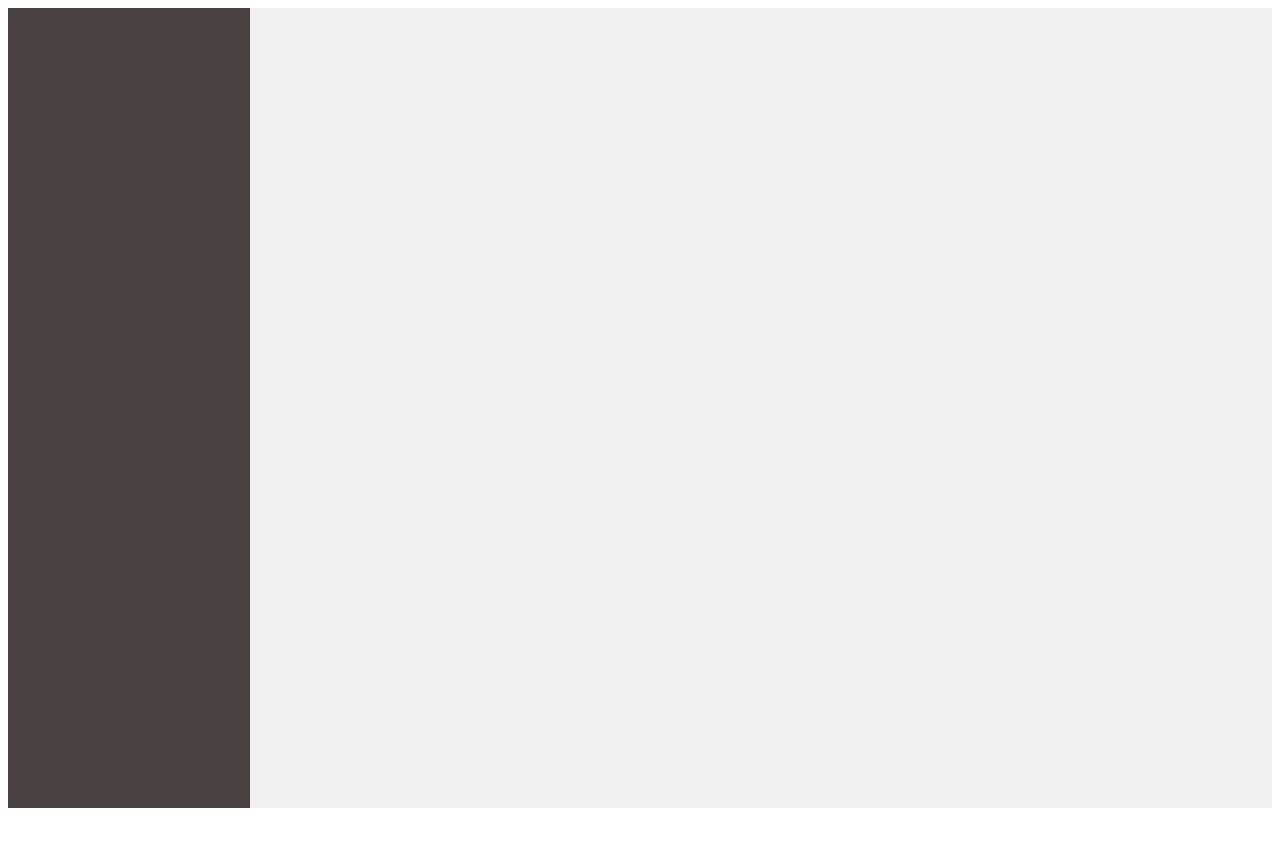
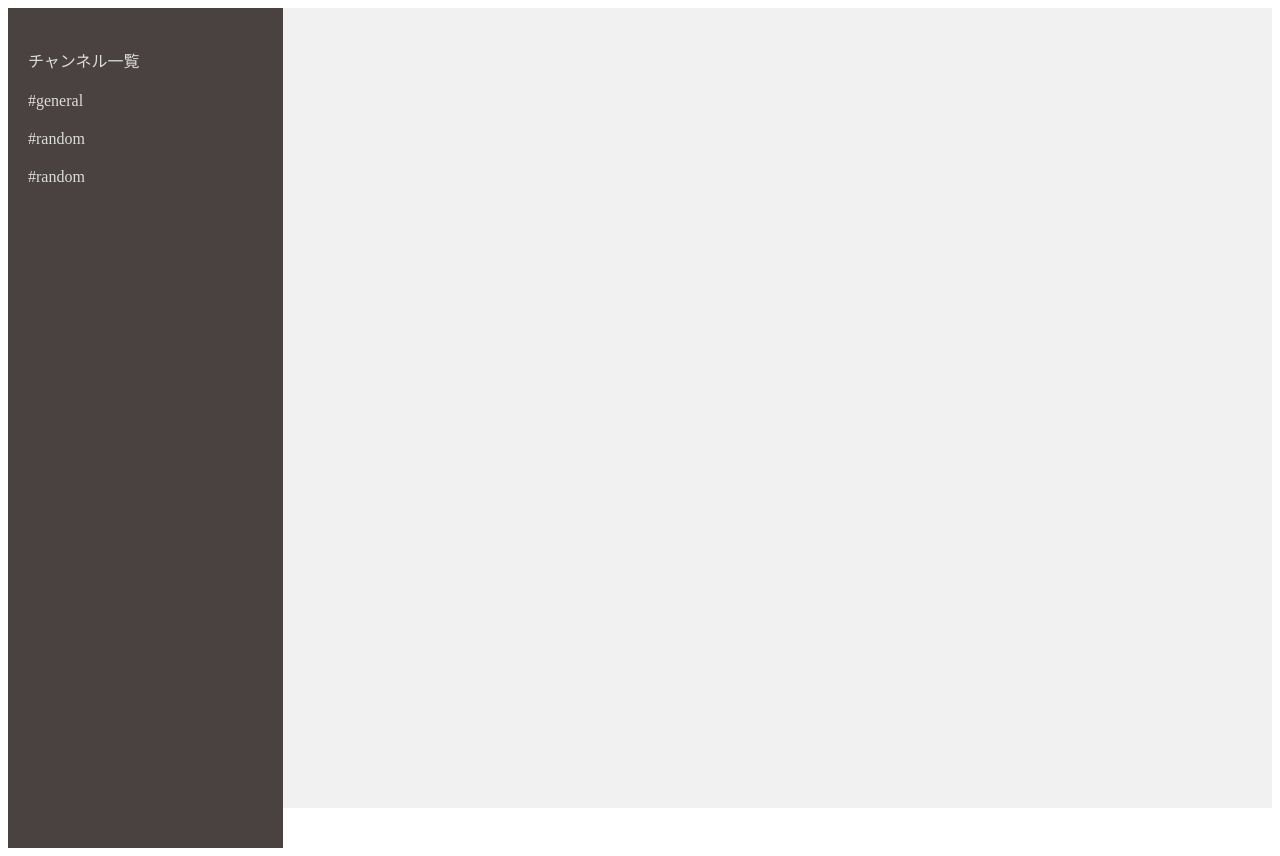
Before and after one commit to nisshi-dev/slack-clone-app, a Nuxt app: page / in a window 1280 px wide. Before the commit the page ends 816 px from the top, so only its background shows below. Built offline with nearby package versions, Linux system fonts and the light colour scheme.

Commit message:
チャンネル一覧の作成

```diff
--- a/layouts/default.vue
+++ b/layouts/default.vue
@@ -1,6 +1,10 @@
 <template>
   <div class="app-layout">
     <div class="sidebar">
+      <p>チャンネル一覧</p>
+      <p>#general</p>
+      <p>#random</p>
+      <p>#random</p>
     </div>
     <div class="main-content">
       <nuxt />
@@ -17,6 +21,12 @@
     width: 300px;
     height: 100vh;
     background: #4A4141;
+    padding: 20px;
+  }
+
+  .sidebar p {
+    color: #DDDDDD;
+    padding-top: 4px;
   }
 
   .main-content {
```
